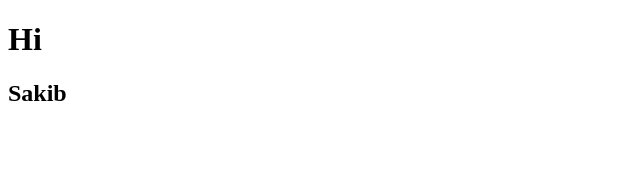
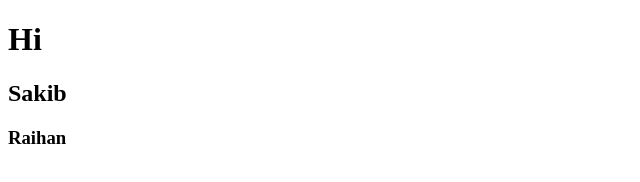
Before and after one commit to Rssakib/second-project, a plain HTML site: page index.html in a window 1280 px wide. Shown: the full height of the page, 0-640 px from the left. Drawn offline with Linux system fonts and the light colour scheme.

Commit message:
h3 commit

```diff
--- a/index.html
+++ b/index.html
@@ -8,5 +8,6 @@
 <body>
     <h1>Hi</h1>
     <h2>Sakib</h2>
+    <h3>Raihan</h3>
 </body>
 </html>
```
